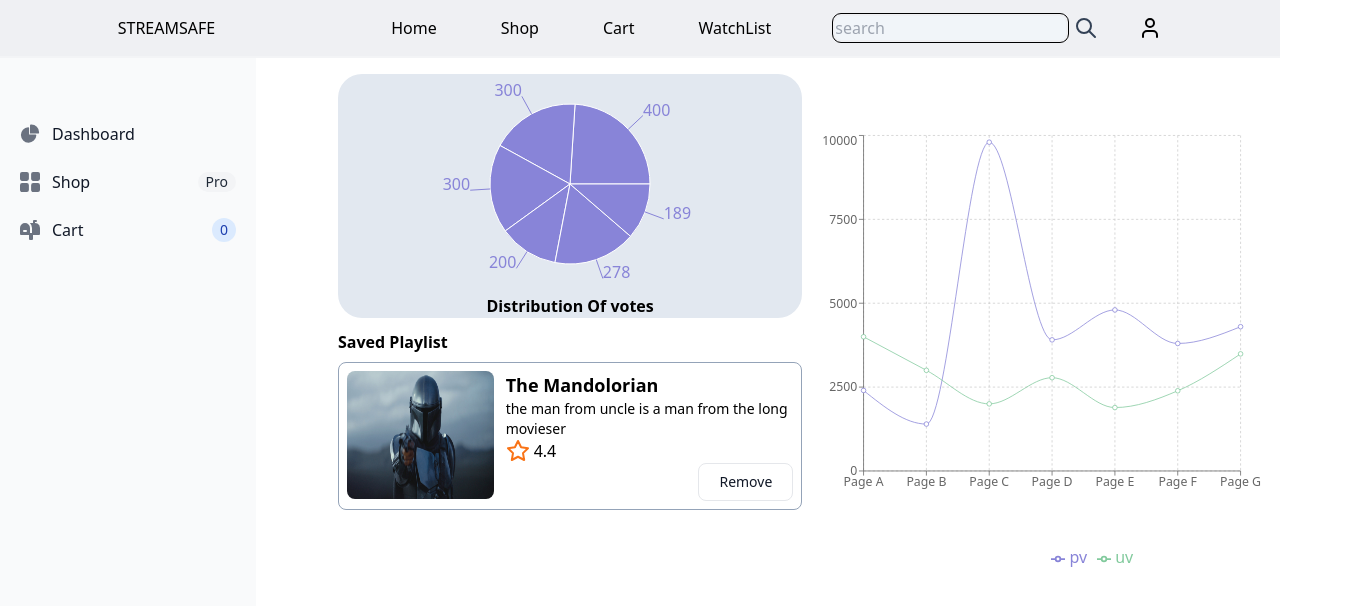
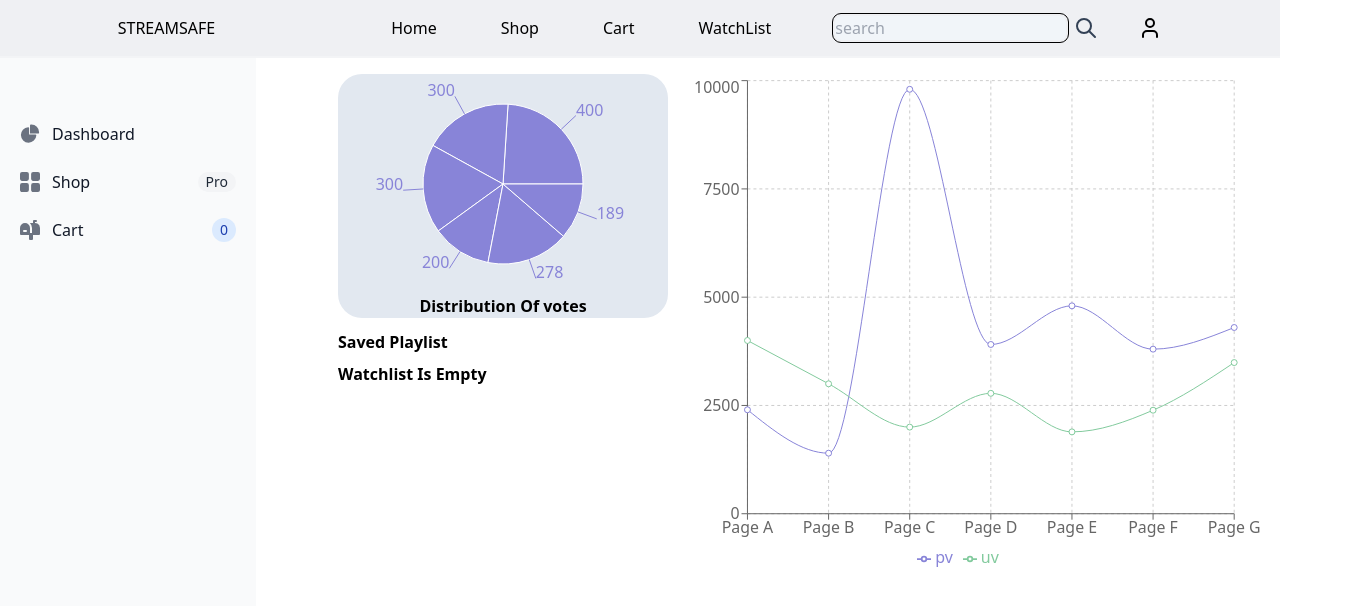
Before and after one commit to Mtendekuyokwa19/moviesite, a React (Create React App) app: page /WatchList in a window 1280 px wide. Shown: the top 606 px of the page, 1372 px wide, since content can reach past the window. Built offline with nearby package versions, Linux system fonts and the light colour scheme.

Commit message:
update: transferring watchlist

```diff
--- a/src/App.tsx
+++ b/src/App.tsx
@@ -14,11 +14,11 @@ import { WatchList } from "./components/watchlist";
 
 export default function App() {
   let movie:MovieDetails[]=[];
-  let watches:MovieDetails[]=[];
+  let watchlist:MovieDetails[]=[];
 const [routeCard, setrouteCard] = useState(new MovieDetails("Jack",89,"panda","jack",["String","string"],new Date(),"",0) );
 const [catalog, setCatalog] = useState(movie);
 const [SearchQuery, setSearchQuery] = useState("");
-const [Watchs, setWatchs] = useState<MovieDetails[]>(watches);
+const [Watchs, setWatchs] = useState<MovieDetails[]>(watchlist);
 function cardMove(movie: React.SetStateAction<MovieDetails>) {
 
   setrouteCard(movie)
@@ -39,11 +39,12 @@ function removeFromCart(movie:MovieDetails){
 
 function AddtoWatchlist(movie:MovieDetails) {
 movie.toogleFromWatchlist()
-  setWatchs([...watches,movie])
+  setWatchs([...Watchs,movie])
+console.log(Watchs)
 
 }
 function RemovefromWatchlist(movie:MovieDetails) {
-  let movieList=watches;
+  let movieList=watchlist;
   movie.toogleFromWatchlist()
   movieList.splice(movieList.indexOf(movie),1);
   setWatchs([...movieList])
@@ -70,7 +71,7 @@ console.log(Watchs)
           <Route path="shop" element={<Shop cardMove={cardMove} toogleWatchList={ToogleWatchlist} Watchlist={Watchs} />} />
            <Route path={"Card"} element={<Card movie={routeCard} AddtoCart={AddtoCart} toogleWatchlist={ToogleWatchlist} movies={Watchs} />} />
             <Route path="Cart" element={<Cart catalog={catalog} cardMove={removeFromCart}  />} />
-            <Route path="WatchList" element={<WatchList movieset={watches} RemoveFromWatchlist={RemovefromWatchlist} cartitems={catalog.length}/>} />
+            <Route path="WatchList" element={<WatchList movieset={Watchs} RemoveFromWatchlist={RemovefromWatchlist} cartitems={catalog.length}/>} />
             <Route path="Search" element={<Search search={SearchQuery} cardMove={cardMove} toogleWatchlist={ToogleWatchlist}/>} />
 
         </Route>
--- a/src/components/watchlist.tsx
+++ b/src/components/watchlist.tsx
@@ -31,7 +31,8 @@ export  function WatchList({movieset,RemoveFromWatchlist,cartitems}:Iwatchlist){
 <StatisticsOnVotes/>
 <div className="flex flex-col gap-2">
    <h1 className="font-bold text-left">Saved Playlist</h1>
-   <TinyCard/>
+
+   {movieset.length>0?movieset.map(movie=><TinyCard movie={movie}/> ): <div><h1 className="font-bold">Watchlist Is Empty</h1> </div> }
 </div>
       </div>
 
@@ -105,7 +106,10 @@ function Sidebar({cartitems}:Iwatchlist){
   )
 }
 
-function TinyCard() {
+interface ITinyCard{
+   movie:MovieDetails;
+}
+function TinyCard({movie}:ITinyCard) {
 
 
    return(
@@ -116,11 +120,11 @@ function TinyCard() {
 
          <div className="flex flex-col w-full">
             <div>
-               <h1 className="font-bold text-lg">The Mandolorian</h1>
-               <p className="text-sm">the man from uncle is a man from the long movieser</p>
+               <h1 className="font-bold text-lg">{movie.name}</h1>
+               <p className="text-sm">{movie.description}</p>
                <div className="flex gap-1">
                <StartCategoryIcon/>
-               <p>4.4</p>
+               <p>{movie.rating}</p>
                </div>
 
             </div>
```
